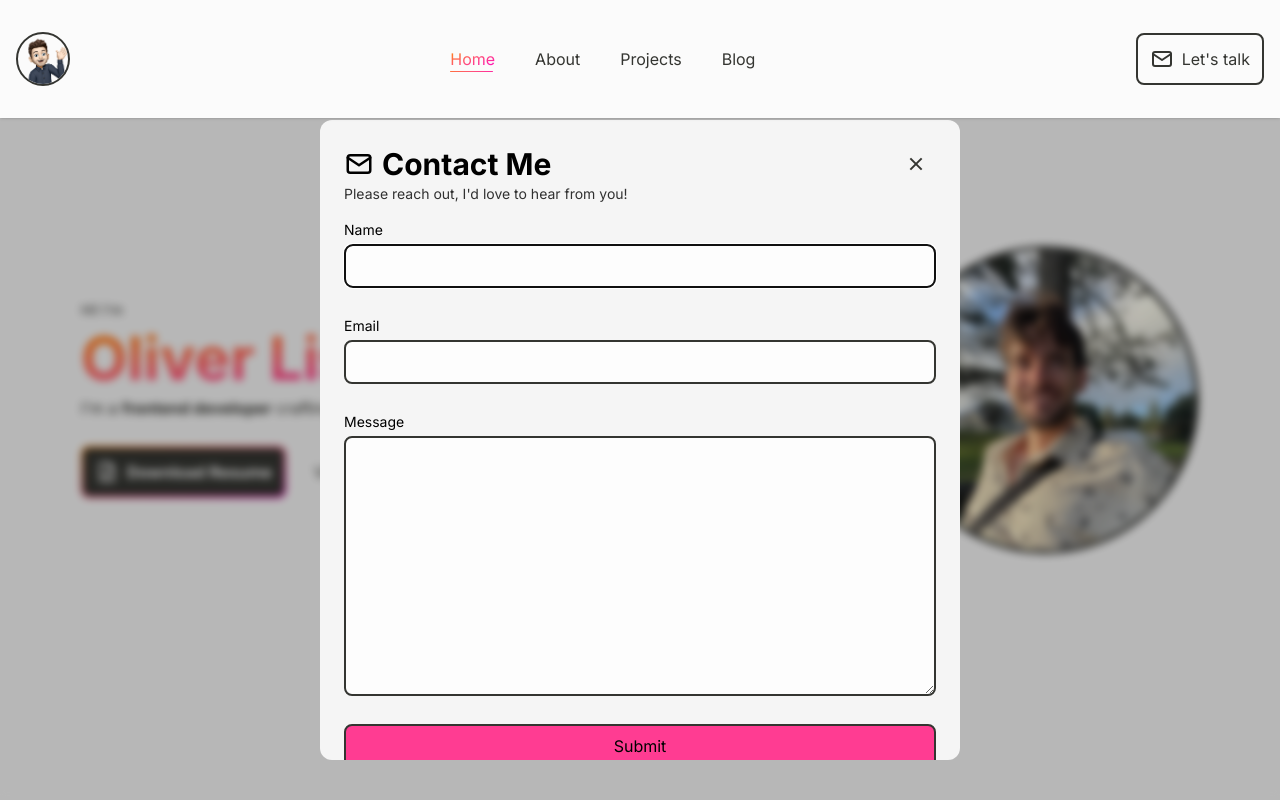
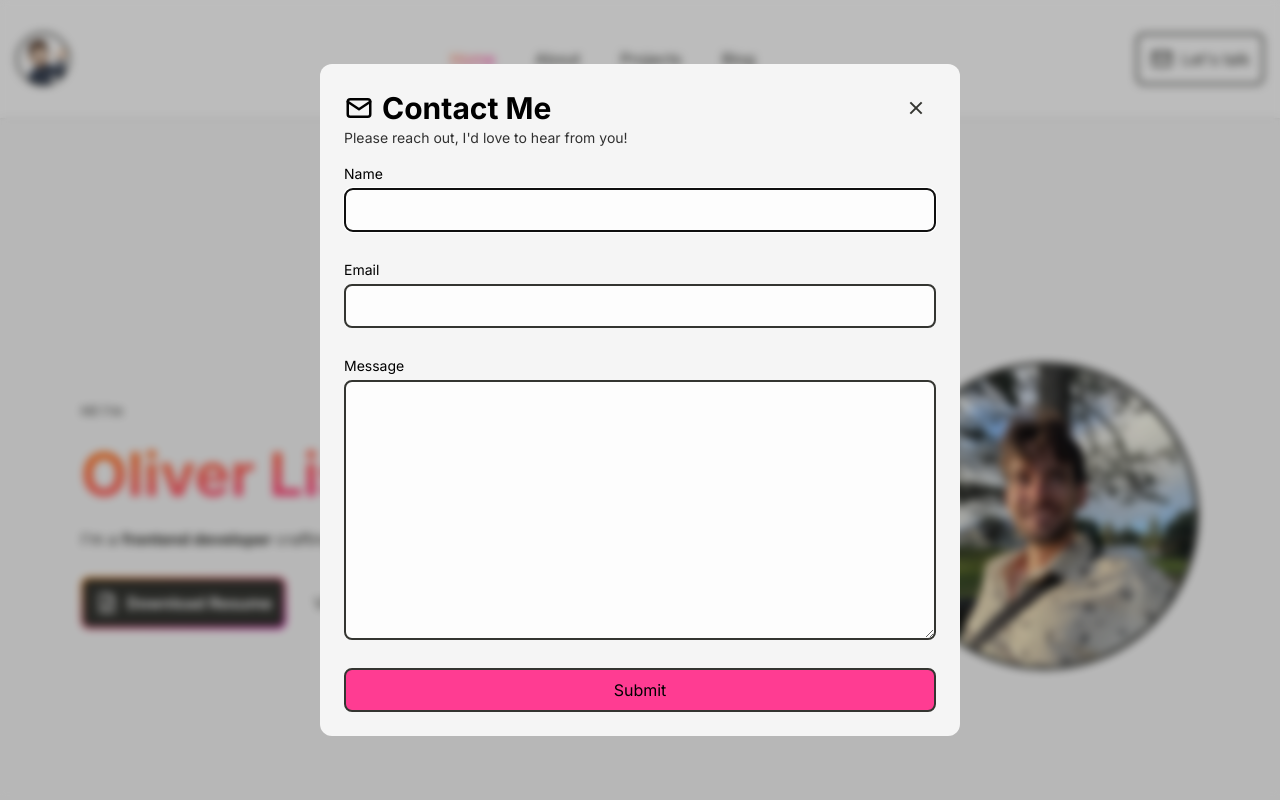
Before and after one commit to oliver-lister/oliverlister_dev, a Next.js app: page / in a window 1280 px wide. Both pictures are taken after a click on the button "Contact form". Shown: the top 800 px of the page. Built offline with nearby package versions, Linux system fonts and the light colour scheme.

Commit message:
fixed buttons

```diff
--- a/src/app/_components/Home/Hero.tsx
+++ b/src/app/_components/Home/Hero.tsx
@@ -1,18 +1,18 @@
+import Button from "@/components/Button";
 import PullDownTag from "@/components/PullDownTag";
 import { IconArrowRight, IconFileDownload } from "@tabler/icons-react";
 import Image from "next/image";
-import Link from "next/link";
 
 function Hero() {
   return (
-    <section id="hero">
+    <section id="hero" className="mt-header">
       <div className="wrapper">
         <div className="hero relative grid justify-center items-center">
           <div className="grid gap-6 justify-center items-center | md:gap-0 md:grid-cols-2">
             <div className="grid gap-6">
               <div className="text-center grid gap-2 | md:text-left">
                 <p className="text-sm">Hi! I&apos;m</p>
-                <h1 className="text-6xl font-bold text-clip-gradient">
+                <h1 className="text-responsive font-bold text-clip-gradient">
                   Oliver Lister.
                 </h1>
                 <h2>
@@ -35,17 +35,17 @@ function Hero() {
                     </div>
                   </span>
                 </a>
-                <Link
+                <Button
                   href="/projects"
                   className="flex gap-1 px-3 py-4 rounded-lg hover:bg-primary-900 dark:hover:bg-primary-400"
                 >
                   <span className="hidden | md:block">View</span> Projects
                   <IconArrowRight />
-                </Link>
+                </Button>
               </div>
             </div>
             <div className="mx-auto md-0 | md:ml-auto md:mx-0">
-              <div className="rounded-full border-4 border-primary dark:border-secondary overflow-hidden">
+              <div className="max-w-[60vw] rounded-full border-4 border-primary dark:border-secondary overflow-hidden">
                 <Image
                   src="/OL_Photo.jpeg"
                   priority
--- a/src/app/_components/Layout/Header/NavBar/NavBar.tsx
+++ b/src/app/_components/Layout/Header/NavBar/NavBar.tsx
@@ -56,8 +56,8 @@ export default function NavBar({
       <div className="flex gap-4">
         <Button
           onClick={() => openModal("contact")}
-          theme="primary"
-          ariaLabel="Contact form"
+          variant="primary"
+          aria-label="Contact form"
         >
           <IconMail />
           <span className="hidden | sm:block">Let&apos;s talk</span>
@@ -65,8 +65,8 @@ export default function NavBar({
         <Button
           onClick={toggleMobileMenu}
           className="md:hidden group z-10"
-          theme="primary"
-          ariaLabel="Toggle mobile navigation menu"
+          variant="primary"
+          aria-label="Toggle mobile navigation menu"
         >
           <Hamburger isMobileMenuOpen={isMobileMenuOpen} />
         </Button>
--- a/src/app/globals.css
+++ b/src/app/globals.css
@@ -30,6 +30,10 @@
   margin-inline: auto;
   max-width: 1280px;
   padding-inline: 1rem;
+}
+
+.text-responsive {
+  font-size: clamp(1.25rem, 4vw + 1rem, 3.75rem);
 }
 
 @media (min-width: var(--breakpoint-sm)) {
--- a/src/components/Button.tsx
+++ b/src/components/Button.tsx
@@ -1,61 +1,52 @@
-import { MouseEventHandler } from "react";
+import Link from "next/link";
+import React from "react";
 
-const buttonTheme = {
+const variantStyles = {
   primary:
-    "flex items-center justify-center gap-2 border-2 p-3 rounded-lg select-none border-primary text-primary hover:text-secondary hover:bg-primary transition | dark:text-secondary dark:bg-primary dark:border-secondary dark:hover:text-primary dark:hover:bg-secondary",
-  accent:
+    "flex items-center justify-center gap-2 border-2 p-3 rounded-lg select-none border-primary text-primary hover:text-secondary hover:bg-primary transition active:scale-95 | dark:text-secondary dark:bg-primary dark:border-secondary dark:hover:text-primary dark:hover:bg-secondary",
+  "gradient-outline":
     "relative p-0.5 inline-flex items-center font-bold justify-center overflow-hidden group rounded-lg select-none",
 };
 
-export default function Button({
+type ButtonProps = {
+  variant?: keyof typeof variantStyles;
+  children: React.ReactNode;
+} & (
+  | React.ComponentPropsWithoutRef<"button">
+  | (React.ComponentPropsWithoutRef<typeof Link> & { href: string })
+);
+
+const Button: React.FC<ButtonProps> = ({
+  variant,
+  className,
   children,
-  className,
-  onClick,
-  id,
-  theme,
-  type,
-  disabled,
-  ariaLabel,
-}: Readonly<{
-  children: React.ReactNode;
-  className?: string;
-  onClick?: MouseEventHandler<HTMLButtonElement>;
-  id?: string;
-  theme?: keyof typeof buttonTheme;
-  type?: "button" | "reset" | "submit" | undefined;
-  disabled?: boolean | undefined;
-  ariaLabel?: string | undefined;
-}>): JSX.Element {
-  const themeClass = theme ? buttonTheme[theme] : "";
+  ...props
+}) => {
+  const variantClass = variant ? variantStyles[variant] : "";
 
-  if (theme === "accent") {
+  if ("href" in props) {
+    const { href, ...rest } = props;
     return (
-      <button
-        type={type}
-        className={themeClass + " " + className}
-        onClick={onClick}
-        id={id}
-        disabled={disabled}
-        aria-label={ariaLabel}
-      >
-        <span className="w-full h-full bg-gradient group-hover:from-[#ff00c6] group-hover:via-[#ff5478] group-hover:to-[#ff8a05] absolute"></span>
-        <span className="relative flex gap-2 p-3 transition-all ease-out text-secondary bg-primary dark:bg-primary-400 rounded-md group-hover:bg-opacity-0 duration-400">
-          {children}
-        </span>
-      </button>
+      <Link href={href} className={`${variantClass} ${className}`} {...rest}>
+        {children}
+      </Link>
     );
   } else {
     return (
-      <button
-        type={type}
-        className={themeClass + " " + className}
-        onClick={onClick}
-        id={id}
-        disabled={disabled}
-        aria-label={ariaLabel}
-      >
-        {children}
+      <button className={`${variantClass} ${className}`} {...props}>
+        {variant === "gradient-outline" ? (
+          <>
+            <span className="w-full h-full bg-gradient group-hover:from-[#ff00c6] group-hover:via-[#ff5478] group-hover:to-[#ff8a05] absolute"></span>
+            <span className="relative flex gap-2 p-3 transition-all ease-out text-secondary bg-primary dark:bg-primary-400 rounded-md group-hover:bg-opacity-0 duration-400">
+              {children}
+            </span>
+          </>
+        ) : (
+          children
+        )}
       </button>
     );
   }
-}
+};
+
+export default Button;
--- a/src/components/ChangeThemeButton.tsx
+++ b/src/components/ChangeThemeButton.tsx
@@ -14,10 +14,10 @@ function ChangeThemeButton() {
 
   return (
     <Button
-      theme="primary"
+      variant="primary"
       className="justify-self-end"
       onClick={toggleTheme}
-      ariaLabel="Toggle color theme"
+      aria-label="Toggle color theme"
     >
       {theme === "light" ? <IconMoonStars /> : <IconSun />}
       <span className="hidden | sm:block">Change Theme</span>
--- a/src/components/modals/ContactModal/ContactForm.tsx
+++ b/src/components/modals/ContactModal/ContactForm.tsx
@@ -5,6 +5,7 @@ import * as yup from "yup";
 import { yupResolver } from "@hookform/resolvers/yup";
 import { useEffect, useState } from "react";
 import { IconLoader2 } from "@tabler/icons-react";
+import Button from "@/components/Button";
 
 type FormData = {
   name: string;
@@ -113,20 +114,20 @@ export default function ContactForm() {
         />
         <p className={errorStyle}>{errors.message?.message}</p>
       </div>
-      <button
+      <Button
         type="submit"
         className="disabled:pointer-events-none flex items-center justify-center gap-2 cursor-pointer p-2 rounded-lg bg-accent border-2 border-primary dark:border-secondary hover:bg-accent/80"
         disabled={isLoading}
       >
         {isLoading ? (
           <>
-            <IconLoader2 size={30} className="animate-spin" />
+            <IconLoader2 size={20} className="animate-spin" />
             Processing
           </>
         ) : (
           "Submit"
         )}
-      </button>
+      </Button>
     </form>
   );
 }
--- a/src/components/modals/ContactModal/ContactModal.tsx
+++ b/src/components/modals/ContactModal/ContactModal.tsx
@@ -15,12 +15,12 @@ const ContactModal = ({ closeModal }: { closeModal: () => void }) => {
 
   const dialogClass = `${
     isMounted ? "translate-y-0" : "translate-y-[-100vh]"
-  } transition-transform duration-300 ease-in-out rounded-xl relative overflow-y-auto max-h-[80vh] max-w-screen-sm w-11/12 p-6 top-10 bg-secondary dark:bg-primary | md:w-10/12`;
+  } transition-transform duration-300 ease-in-out rounded-xl relative max-w-screen-sm w-11/12 p-6 bg-secondary dark:bg-primary | md:w-10/12`;
 
   return (
     <div
       id="modal-wrapper"
-      className="fixed z-[1] inset-0 bg-black bg-opacity-25 backdrop-blur-sm flex"
+      className="fixed z-20 inset-0 bg-black bg-opacity-25 backdrop-blur-sm flex"
     >
       <dialog open className={dialogClass}>
         <div className="col-span-2 flex justify-between items-center">
--- a/src/components/modals/components/ModalExitButton.tsx
+++ b/src/components/modals/components/ModalExitButton.tsx
@@ -1,16 +1,18 @@
+import Button from "@/components/Button";
+
 const spanClasses =
   "absolute bg-primary group-hover:bg-secondary dark:bg-secondary group-hover:dark:bg-primary";
 
 function ModalExitButton({ closeModal }: { closeModal: () => void }) {
   return (
-    <button
+    <Button
       id="modal-exit"
       onClick={closeModal}
-      className="text-3xl select-none w-10 h-10 leading-none group flex items-center justify-center rounded-full transition-colors hover:bg-primary hover:dark:bg-secondary"
+      className="text-3xl select-none w-10 h-10 leading-none group flex items-center justify-center rounded-full transition active:scale-95 hover:bg-primary hover:dark:bg-secondary"
     >
       <span className={`w-4 h-[2px] rotate-45 ${spanClasses}`}></span>
       <span className={`w-4 h-[2px] -rotate-45 ${spanClasses}`}></span>
-    </button>
+    </Button>
   );
 }
 
```
